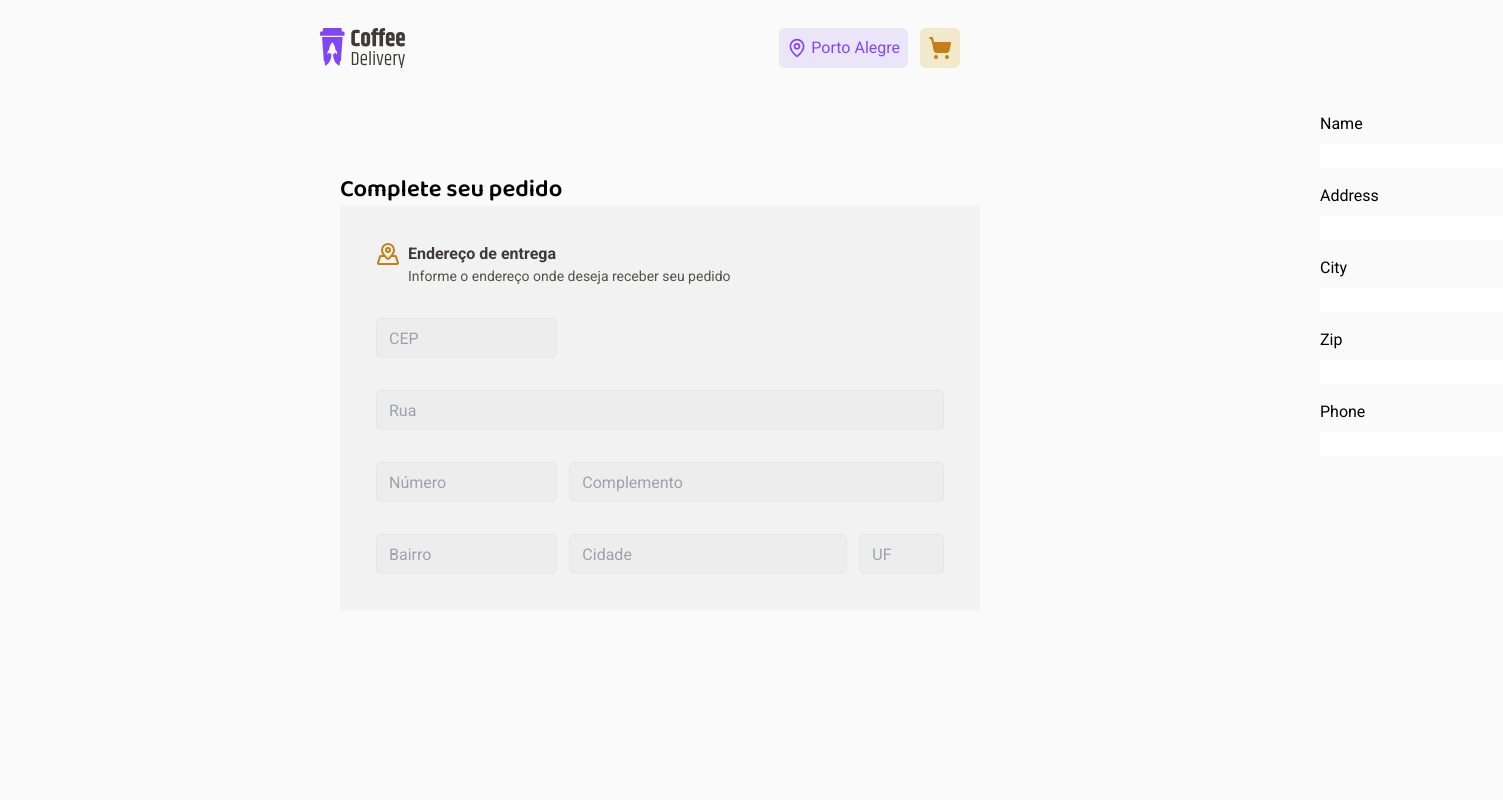
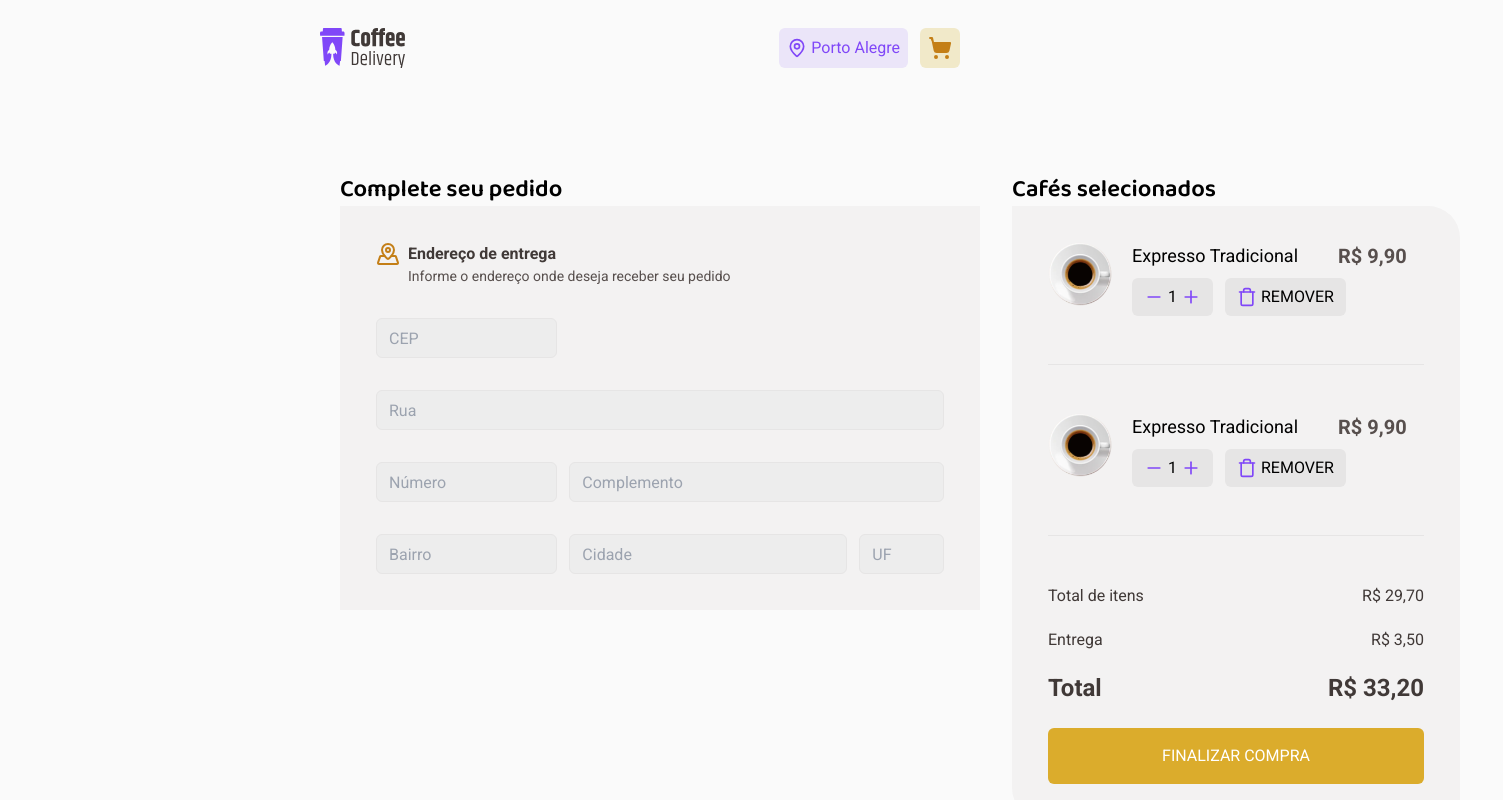
Before and after one commit to villarzz/coffeDelivery, a React (Vite) app in the folder coffeDelivery/: page /checkout in a window 1280 px wide. Shown: the top 800 px of the page, 1503 px wide, since content can reach past the window. Built offline with nearby package versions, Linux system fonts and the light colour scheme.

Commit message:
FEAT: adding html and ts to itensToCheckout component

```diff
--- a/coffeDelivery/src/pages/Checkout/components/DeliveryInfos.tsx
+++ b/coffeDelivery/src/pages/Checkout/components/DeliveryInfos.tsx
@@ -2,7 +2,7 @@ import { MapPinned } from "lucide-react";
 
 export function DeliveryInfos() {
   return (
-    <div className="flex flex-col mx-[340px] mt-[78px]">
+    <div className="flex flex-col ml-[340px] mt-[78px]">
       <h2 className="text-2xl font-semibold">Complete seu pedido</h2>
       <div className="w-[640px] bg-coffe-800 p-9">
         <div className="flex items-center gap-2">
--- a/coffeDelivery/src/pages/Checkout/components/ItensToCheckout.tsx
+++ b/coffeDelivery/src/pages/Checkout/components/ItensToCheckout.tsx
@@ -1,27 +1,83 @@
-export function ItensToCheckout(){
-    return (
-        <div className="flex flex-col gap-4">
-          <h2 className="text-2xl font-semibold"></h2>
-          <div className="flex flex-col gap-2">
-            <label htmlFor="name">Name</label>
-            <input type="text" id="name" className="input" />
-          </div>
-          <div className="flex flex-col gap-2">
-            <label htmlFor="address">Address</label>
-            <input type="text" id="address" className="input" />
-          </div>
-          <div className="flex flex-col gap-2">
-            <label htmlFor="city">City</label>
-            <input type="text" id="city" className="input" />
-          </div>
-          <div className="flex flex-col gap-2">
-            <label htmlFor="zip">Zip</label>
-            <input type="text" id="zip" className="input" />
-          </div>
-          <div className="flex flex-col gap-2">
-            <label htmlFor="phone">Phone</label>
-            <input type="text" id="phone" className="input" />
+import { Minus, Plus, Trash } from "lucide-react";
+import img from "../../../assets/coffes/coffe1.png";
+
+export function ItensToCheckout() {
+  return (
+    <div className="flex flex-col mr-[340px] mt-[78px]">
+      <h2 className="text-2xl font-semibold">Cafés selecionados</h2>
+      <div className="bg-coffe-800 p-9 w-[448px] rounded-tr-[32px] rounded-bl-[32px]">
+        <div className="flex items-start">
+          <img src={img} className="w-16 h-16" />
+          <div className="flex flex-col">
+            <div className="flex">
+              <p className="ml-5 text-lg mb-2">Expresso Tradicional</p>
+              <p className="text-xl ml-10 text-coffe-700 font-semibold">
+                R$ 9,90
+              </p>
+            </div>
+            <div className="flex">
+              <div className="bg-coffe-901 p-3 h-[38px] flex justify-center items-center gap-1 rounded-md ml-5">
+                <button className="text-coffe-300 text-3xl font-bold">
+                  <Minus className="size-5" />
+                </button>
+                1
+                <button className="text-coffe-300 text-3xl font-bold">
+                  <Plus className="size-5" />
+                </button>
+              </div>
+              <div className="bg-coffe-901 h-[38px] p-3 flex justify-center items-center gap-1 rounded-md ml-3">
+                <Trash className="size-5 text-coffe-300 text-3xl font-bold" />
+                REMOVER
+              </div>
+            </div>
           </div>
         </div>
-    )
+        <div className="bg-coffe-901 h-px my-12 w-full"></div>
+        <div className="flex items-start">
+          <img src={img} className="w-16 h-16s" />
+          <div className="flex flex-col">
+            <div className="flex">
+              <p className="ml-5 text-lg mb-2">Expresso Tradicional</p>
+              <p className="text-xl ml-10 text-coffe-700 font-semibold">
+                R$ 9,90
+              </p>
+            </div>
+            <div className="flex">
+              <div className="bg-coffe-901 p-3 h-[38px] flex justify-center items-center gap-1 rounded-md ml-5">
+                <button className="text-coffe-300 text-3xl font-bold">
+                  <Minus className="size-5" />
+                </button>
+                1
+                <button className="text-coffe-300 text-3xl font-bold">
+                  <Plus className="size-5" />
+                </button>
+              </div>
+              <div className="bg-coffe-901 h-[38px] p-3 flex justify-center items-center gap-1 rounded-md ml-3">
+                <Trash className="size-5 text-coffe-300 text-3xl font-bold" />
+                REMOVER
+              </div>
+            </div>
+          </div>
+        </div>
+        <div className="bg-coffe-901 h-px my-12 w-full"></div>
+        <div className="flex flex-col gap-5">
+          <div className="flex justify-between">
+            <p className="text-coffe-902">Total de itens</p>
+            <p className="text-coffe-902">R$ 29,70</p>
+          </div>
+          <div className="flex justify-between">
+            <p className="text-coffe-902">Entrega</p>
+            <p className="text-coffe-902">R$ 3,50</p>
+          </div>
+          <div className="flex justify-between">
+            <p className="font-bold text-2xl text-coffe-902">Total</p>
+            <p className="font-bold text-2xl text-coffe-902">R$ 33,20</p>
+          </div>
+        </div>
+        <button className="bg-coffe-600 text-white w-full h-14 rounded-md mt-6">
+          FINALIZAR COMPRA
+        </button>
+      </div>
+    </div>
+  );
 }
--- a/coffeDelivery/src/pages/Checkout/index.tsx
+++ b/coffeDelivery/src/pages/Checkout/index.tsx
@@ -7,7 +7,7 @@ export function Checkout() {
     <div className="antialiased">
       <div>
         <Header />
-        <div className="flex">
+        <div className="flex gap-8">
           <DeliveryInfos></DeliveryInfos>
           <ItensToCheckout></ItensToCheckout>
         </div>
```
